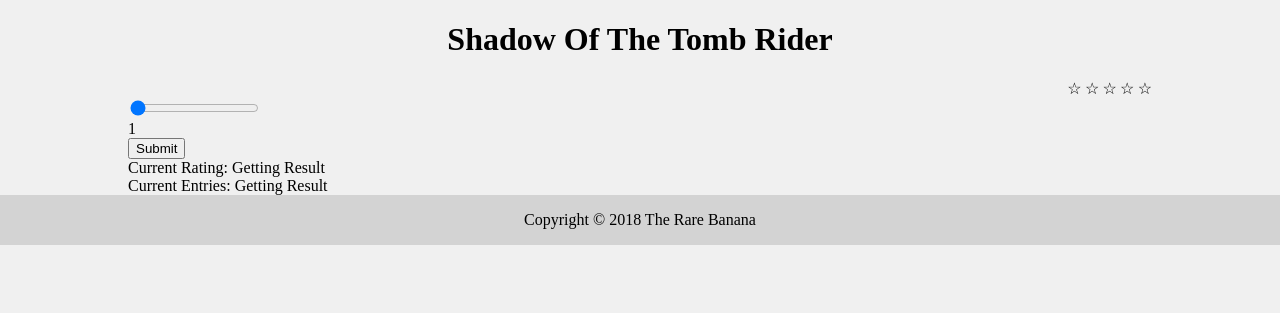
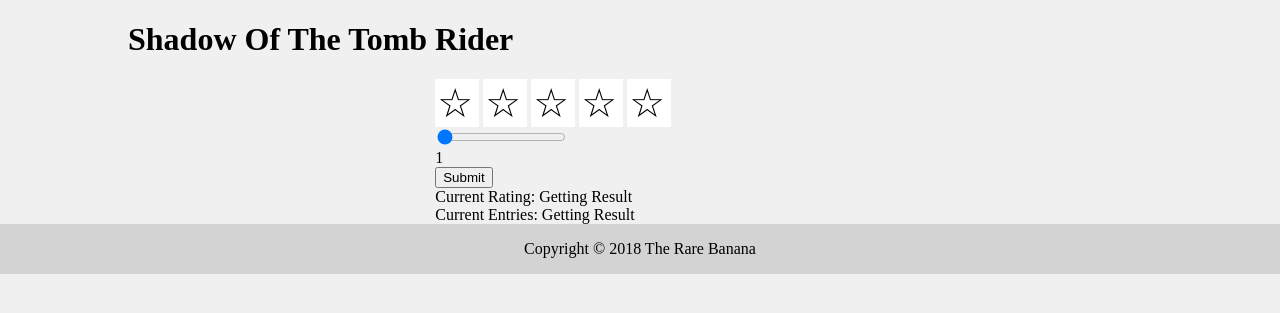
Before and after one commit to Stannesen/TheRareBanana, a PHP site: page /games/shadow-of-tomb-raider.html in a window 1280 px wide. Shown: the part 44-357 px from the top of the page. Run offline with PHP 8.4, Linux system fonts and the light colour scheme; style sheets or scripts are compiled from the project's sources; some libraries are stand-ins or nearby versions.

Commit message:
adding button press on star rating

```diff
--- a/css/shadow-of-the-tomb-raider.css
+++ b/css/shadow-of-the-tomb-raider.css
@@ -3,27 +3,39 @@
   justify-content: center; }
 
 .main {
-  width: 80%; }
+  width: 80%;
+  display: flex;
+  flex-direction: column;
+  justify-content: center;
+  align-items: center; }
+
+.rating {
+  width: 40%;
+  height: fit-content; }
 
 .game-text__holder {
-  width: 100%;
-  display: inline-flex;
-  justify-content: center; }
+  width: 100%; }
+
+.star {
+  font-size: 40px;
+  border-style: none;
+  background-color: white; }
 
 .star-rating {
   unicode-bidi: bidi-override;
   direction: rtl;
-  height: 100%; }
+  width: fit-content; }
 
-.star-rating > span {
+.star-rating > button {
   display: inline-block;
   position: relative;
   width: 1.1em; }
 
-.star-rating > span:hover:before,
-.star-rating > span:hover ~ span:before {
+.star-rating > button:hover:before,
+.star-rating > button:hover ~ button:before {
   content: "\2605";
   position: absolute;
-  cursor: pointer; }
+  cursor: pointer;
+  direction: rtl; }
 
 /*# sourceMappingURL=shadow-of-the-tomb-raider.css.map */
--- a/games/shadow-of-tomb-raider.html
+++ b/games/shadow-of-tomb-raider.html
@@ -49,7 +49,11 @@
 
             <div class="rating">
                 <div class="star-rating">
-                    <span>☆</span><span>☆</span><span>☆</span><span>☆</span><span>☆</span>
+                    <button class="star" id="star-five" onclick="starRating(5)">☆</button>
+                    <button class="star" id="star-four" onclick="starRating(4)">☆</button>
+                    <button class="star" id="star-three" onclick="starRating(3)">☆</button>
+                    <button class="star" id="star-two" onclick="starRating(2)">☆</button>
+                    <button class="star" id="star-one" onclick="starRating(1)">☆</button>
                 </div>
 
                 <input id="rating-slider" type="range" min="1" max="6" value="1">
--- a/scripts/shadow-of-the-tomb-raider.js
+++ b/scripts/shadow-of-the-tomb-raider.js
@@ -12,6 +12,34 @@
 
 slider.oninput = function(){
     output.innerHTML = slider.value;
+}
+
+function starRating(starPressed){
+    var starList = [];
+    var starListName = ["star-one", "star-two", "star-three", "star-four", "star-five"];
+
+    for(var i = 0; i < 5; i++){
+        starList[i] = document.getElementById(starListName[i]);
+        //console.log(starList[i]);
+    }
+
+    for(var i = 0; i < starPressed; i++){
+        var star = starList[i];
+        star.innerHTML = "&#x2605";
+    }
+
+    for(var i = 0; i < 5 - starPressed; i++){
+        //console.log(i);
+        var left = starPressed + i;
+        var star = starList[left];
+
+        star.innerHTML = "☆";
+        //console.log(star);
+    }
+    var starOne = starList[3];
+    //starOne.innerHTML = "&#x2605";
+
+    //console.log(starList[0]);
 }
 
 function submitRating(){
--- a/scss/shadow-of-the-tomb-raider.scss
+++ b/scss/shadow-of-the-tomb-raider.scss
@@ -5,29 +5,44 @@
 
 .main{
     width: 80%;
+    display: flex;
+    flex-direction: column;
+    justify-content: center;
+    align-items: center;
+
+}
+
+.rating{
+    width: 40%;
+    height: fit-content;
 }
 
 .game-text__holder{
     width: 100%;
-    display: inline-flex;
-    justify-content: center;
+}
+
+.star{
+    font-size: 40px;
+    border-style: none;
+    background-color: white;
 }
 
 .star-rating {
-  unicode-bidi: bidi-override;
-  direction: rtl;
-  height: 100%;
-
+    unicode-bidi: bidi-override;
+    direction: rtl;
+    width: fit-content;
 
 }
-.star-rating > span {
+.star-rating > button {
   display: inline-block;
   position: relative;
   width: 1.1em;
 }
-.star-rating > span:hover:before,
-.star-rating > span:hover ~ span:before {
+
+.star-rating > button:hover:before,
+.star-rating > button:hover ~ button:before {
    content: "\2605";
    position: absolute;
    cursor: pointer;
+   direction: rtl;
 }
```
Also changed, not shown: 1 other file.
